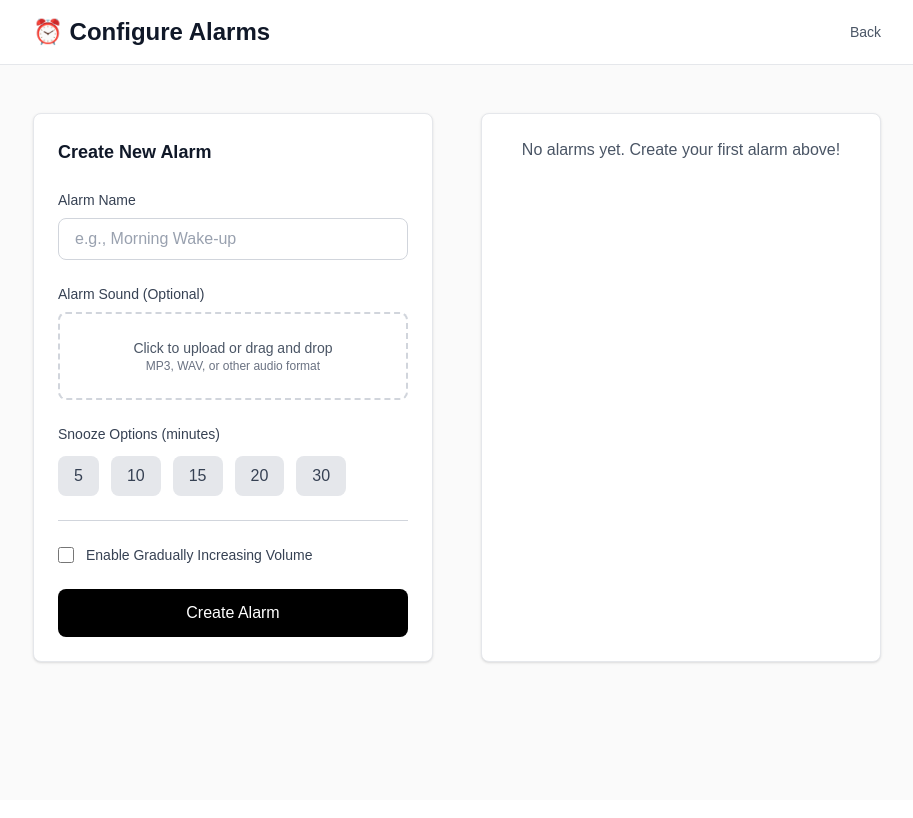
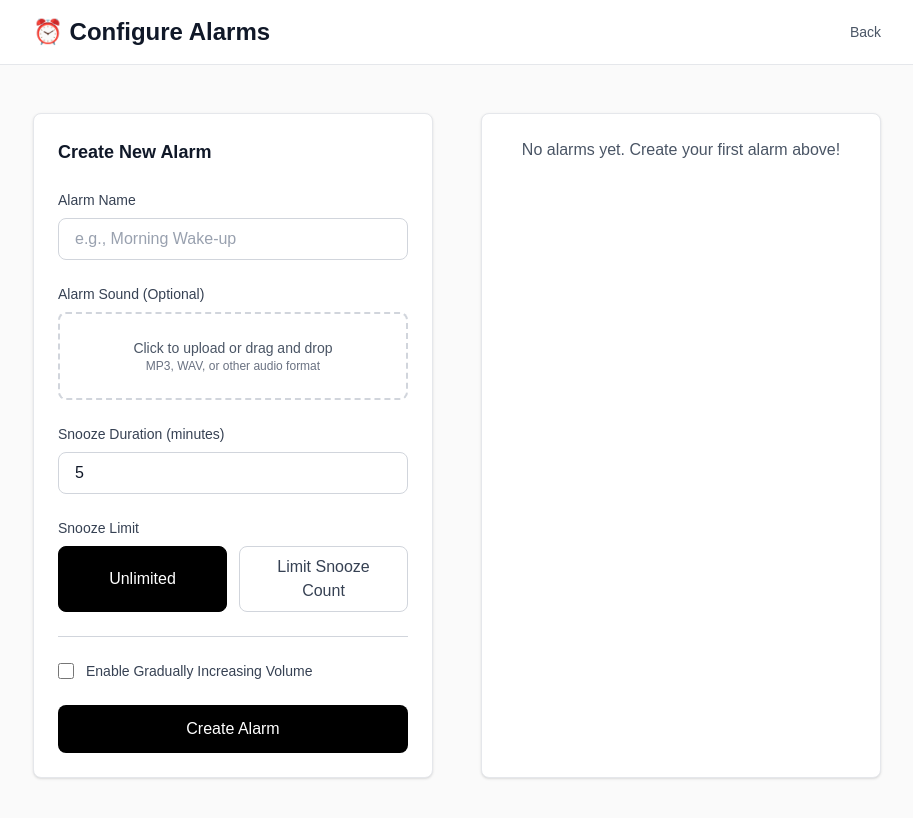
Before and after one commit to shahrierNafis/alarm-frontend, a Next.js app: page /configure in a window 1280 px wide. Shown: the top 818 px of the page, without its empty margins (183-1096 px from the left). Built offline with nearby package versions, Linux system fonts and the light colour scheme.

Commit message:
feat: update alarm functionality to support snooze duration and limit settings

```diff
--- a/app/components/AlarmForm.tsx
+++ b/app/components/AlarmForm.tsx
@@ -14,7 +14,9 @@ interface AlarmFormProps {
 export default function AlarmForm({ onSuccess, alarm, onEditCancel }: AlarmFormProps) {
   const [name, setName] = useState("");
   const [file, setFile] = useState<File | null>(null);
-  const [snoozeOptions, setSnoozeOptions] = useState<number[]>([]);
+  const [snoozeDuration, setSnoozeDuration] = useState<number>(5);
+  const [snoozeLimitType, setSnoozeLimitType] = useState<"unlimited" | "custom">("unlimited");
+  const [snoozeLimitValue, setSnoozeLimitValue] = useState<number>(3);
   const [volumeRampEnabled, setVolumeRampEnabled] = useState(false);
   const [startingVolume, setStartingVolume] = useState(20);
   const [volumeRampDuration, setVolumeRampDuration] = useState(30);
@@ -30,7 +32,14 @@ export default function AlarmForm({ onSuccess, alarm, onEditCancel }: AlarmFormP
   useEffect(() => {
     if (alarm) {
       setName(alarm.name);
-      setSnoozeOptions(alarm.snoozeOptions);
+      setSnoozeDuration(alarm.snoozeDuration ?? 5);
+      if (alarm.snoozeLimit === null || alarm.snoozeLimit === undefined) {
+        setSnoozeLimitType("unlimited");
+        setSnoozeLimitValue(3);
+      } else {
+        setSnoozeLimitType("custom");
+        setSnoozeLimitValue(alarm.snoozeLimit);
+      }
       setVolumeRampEnabled(alarm.volumeRampEnabled ?? false);
       setStartingVolume(alarm.startingVolume ?? 20);
       setVolumeRampDuration(alarm.volumeRampDuration ?? 30);
@@ -51,11 +60,7 @@ export default function AlarmForm({ onSuccess, alarm, onEditCancel }: AlarmFormP
     }
   };
 
-  const handleSnoozeOptionChange = (duration: number) => {
-    setSnoozeOptions((prev) =>
-      prev.includes(duration) ? prev.filter((d) => d !== duration) : [...prev, duration].sort((a, b) => a - b),
-    );
-  };
+  // Legacy handleSnoozeOptionChange removed
 
   const handleSubmit = async (e: FormEvent<HTMLFormElement>) => {
     e.preventDefault();
@@ -70,21 +75,29 @@ export default function AlarmForm({ onSuccess, alarm, onEditCancel }: AlarmFormP
         return;
       }
 
-      if (snoozeOptions.length === 0) {
-        setError("Please select at least one snooze option");
+      if (snoozeDuration <= 0) {
+        setError("Snooze duration must be at least 1 minute");
+        setIsLoading(false);
+        return;
+      }
+
+      if (snoozeLimitType === "custom" && snoozeLimitValue <= 0) {
+        setError("Snooze limit must be at least 1");
         setIsLoading(false);
         return;
       }
 
       // Prepare sound data
       const soundData = file ? new Blob([file], { type: file.type }) : undefined;
+      const snoozeLimit = snoozeLimitType === "custom" ? snoozeLimitValue : null;
 
       if (isEditMode && alarm) {
         // Update existing alarm
         await updateAlarm(alarm.id, {
           name: name.trim(),
           soundData: soundData || alarm.soundData, // Keep existing sound if not updating
-          snoozeOptions,
+          snoozeDuration,
+          snoozeLimit,
           volumeRampEnabled,
           startingVolume: volumeRampEnabled ? startingVolume : undefined,
           volumeRampDuration: volumeRampEnabled ? volumeRampDuration : undefined,
@@ -94,7 +107,8 @@ export default function AlarmForm({ onSuccess, alarm, onEditCancel }: AlarmFormP
         await addAlarm({
           name: name.trim(),
           soundData,
-          snoozeOptions,
+          snoozeDuration,
+          snoozeLimit,
           volumeRampEnabled,
           startingVolume: volumeRampEnabled ? startingVolume : undefined,
           volumeRampDuration: volumeRampEnabled ? volumeRampDuration : undefined,
@@ -103,7 +117,9 @@ export default function AlarmForm({ onSuccess, alarm, onEditCancel }: AlarmFormP
         // Reset form only when creating
         setName("");
         setFile(null);
-        setSnoozeOptions([]);
+        setSnoozeDuration(5);
+        setSnoozeLimitType("unlimited");
+        setSnoozeLimitValue(3);
         setVolumeRampEnabled(false);
         setStartingVolume(20);
         setVolumeRampDuration(30);
@@ -165,28 +181,74 @@ export default function AlarmForm({ onSuccess, alarm, onEditCancel }: AlarmFormP
         </div>
       </div>
 
-      {/* Snooze Options */}
+      {/* Snooze Duration */}
       <div>
-        <label className="block text-sm font-medium text-gray-700 dark:text-gray-300 mb-3">
-          Snooze Options (minutes)
+        <label htmlFor="snoozeDuration" className="block text-sm font-medium text-gray-700 dark:text-gray-300">
+          Snooze Duration (minutes)
         </label>
-        <div className="flex gap-3 flex-wrap">
-          {[5, 10, 15, 20, 30].map((duration) => (
+        <input
+          type="number"
+          id="snoozeDuration"
+          min="1"
+          value={snoozeDuration}
+          onChange={(e) => setSnoozeDuration(Math.max(1, parseInt(e.target.value) || 0))}
+          className="mt-2 w-full rounded-lg border border-gray-300 bg-white px-4 py-2 text-gray-900 placeholder-gray-400 focus:border-black focus:outline-none focus:ring-2 focus:ring-black/10 dark:border-gray-600 dark:bg-gray-800 dark:text-white dark:focus:border-white dark:focus:ring-white/20"
+          disabled={isLoading}
+          required
+        />
+      </div>
+
+      {/* Snooze Limit */}
+      <div>
+        <label className="block text-sm font-medium text-gray-700 dark:text-gray-300 mb-2">
+          Snooze Limit
+        </label>
+        <div className="flex gap-3 mb-3">
           <button
-              key={duration}
             type="button"
-              onClick={() => handleSnoozeOptionChange(duration)}
+            onClick={() => setSnoozeLimitType("unlimited")}
             disabled={isLoading}
-              className={`px-4 py-2 rounded-lg font-medium transition-colors ${
-                snoozeOptions.includes(duration)
-                  ? "bg-black text-white dark:bg-white dark:text-black"
-                  : "bg-gray-200 text-gray-700 hover:bg-gray-300 dark:bg-gray-700 dark:text-gray-200 dark:hover:bg-gray-600"
+            className={`flex-1 px-4 py-2 rounded-lg font-medium transition-colors border ${
+              snoozeLimitType === "unlimited"
+                ? "bg-black text-white border-black dark:bg-white dark:text-black dark:border-white"
+                : "bg-white text-gray-700 border-gray-300 hover:bg-gray-50 dark:bg-gray-800 dark:text-gray-300 dark:border-gray-600 dark:hover:bg-gray-750"
             }`}
           >
-              {duration}
+            Unlimited
           </button>
-          ))}
+          <button
+            type="button"
+            onClick={() => setSnoozeLimitType("custom")}
+            disabled={isLoading}
+            className={`flex-1 px-4 py-2 rounded-lg font-medium transition-colors border ${
+              snoozeLimitType === "custom"
+                ? "bg-black text-white border-black dark:bg-white dark:text-black dark:border-white"
+                : "bg-white text-gray-700 border-gray-300 hover:bg-gray-50 dark:bg-gray-800 dark:text-gray-300 dark:border-gray-600 dark:hover:bg-gray-750"
+            }`}
+          >
+            Limit Snooze Count
+          </button>
         </div>
+        {snoozeLimitType === "custom" && (
+          <div className="mt-2">
+            <label htmlFor="snoozeLimitValue" className="block text-xs font-medium text-gray-500 dark:text-gray-400 mb-1">
+              Max Snooze Count
+            </label>
+            <input
+              type="number"
+              id="snoozeLimitValue"
+              min="1"
+              value={snoozeLimitValue}
+              onChange={(e) => setSnoozeLimitValue(Math.max(1, parseInt(e.target.value) || 0))}
+              className="w-full rounded-lg border border-gray-300 bg-white px-4 py-2 text-gray-900 placeholder-gray-400 focus:border-black focus:outline-none focus:ring-2 focus:ring-black/10 dark:border-gray-600 dark:bg-gray-800 dark:text-white dark:focus:border-white dark:focus:ring-white/20"
+              disabled={isLoading}
+              required
+            />
+            <p className="text-xs text-gray-500 dark:text-gray-400 mt-1">
+              Alarm can be snoozed at most {snoozeLimitValue} {snoozeLimitValue === 1 ? "time" : "times"}.
+            </p>
+          </div>
+        )}
       </div>
 
       {/* Volume Ramp Settings */}
--- a/app/components/AlarmList.tsx
+++ b/app/components/AlarmList.tsx
@@ -60,7 +60,7 @@ export default function AlarmList({ onEditAlarm }: AlarmListProps) {
           >
             <h3 className="font-semibold text-gray-900 dark:text-white">{alarm.name}</h3>
             <p className="text-sm text-gray-600 dark:text-gray-400 mt-1">
-              Snooze: {alarm.snoozeOptions.join(", ")} min
+              Snooze: {alarm.snoozeDuration} min ({alarm.snoozeLimit === null || alarm.snoozeLimit === undefined ? "Unlimited" : `Max ${alarm.snoozeLimit}x`})
             </p>
             <p className="text-xs text-gray-500 dark:text-gray-500 mt-2">
               Sound: {alarm.soundData ? "Custom" : "Default"}
--- a/app/components/AlarmPlayer.tsx
+++ b/app/components/AlarmPlayer.tsx
@@ -13,7 +13,7 @@ export default function AlarmPlayer({ alarm }: AlarmPlayerProps) {
   const [isPaused, setIsPaused] = useState(false);
   const [snoozeActive, setSnoozeActive] = useState(false);
   const [snoozeRemaining, setSnoozeRemaining] = useState(0);
-  const [selectedSnoozeDuration, setSelectedSnoozeDuration] = useState(alarm.snoozeOptions[0] || 5);
+  const [snoozeCount, setSnoozeCount] = useState(0);
   const [volumeRampActive, setVolumeRampActive] = useState(false);
   const audioBufferRef = useRef<AudioBuffer | null>(null);
   const snoozeIntervalRef = useRef<NodeJS.Timeout | null>(null);
@@ -67,8 +67,13 @@ export default function AlarmPlayer({ alarm }: AlarmPlayerProps) {
     window.location.href = "/";
   }, []);
 
+  const snoozeDuration = alarm.snoozeDuration ?? 5;
+  const isSnoozeLimitReached = alarm.snoozeLimit !== null && alarm.snoozeLimit !== undefined && snoozeCount >= alarm.snoozeLimit;
+
   const handleSnooze = useCallback(() => {
-    audioPlayer.startSnooze(selectedSnoozeDuration, (remaining) => {
+    if (isSnoozeLimitReached) return;
+
+    audioPlayer.startSnooze(snoozeDuration, (remaining) => {
       setSnoozeRemaining(remaining);
       if (remaining <= 0) {
         setSnoozeActive(false);
@@ -77,8 +82,9 @@ export default function AlarmPlayer({ alarm }: AlarmPlayerProps) {
 
     setSnoozeActive(true);
     setIsPaused(true);
-    setSnoozeRemaining(selectedSnoozeDuration * 60 * 1000);
-  }, [selectedSnoozeDuration]);
+    setSnoozeRemaining(snoozeDuration * 60 * 1000);
+    setSnoozeCount((prev) => prev + 1);
+  }, [snoozeDuration, isSnoozeLimitReached]);
 
   return (
     <div className="w-full flex flex-col items-center justify-center gap-8">
@@ -105,24 +111,23 @@ export default function AlarmPlayer({ alarm }: AlarmPlayerProps) {
         </div>
       )}
 
-      {/* Snooze Duration Selector (shown when not snoozed) */}
-      {!snoozeActive && isPlaying && (
-        <div className="text-center">
-          <p className="text-sm text-gray-600 dark:text-gray-400 mb-3">Snooze duration:</p>
-          <div className="flex gap-2 justify-center flex-wrap">
-            {alarm.snoozeOptions.map((duration) => (
-              <button
-                key={duration}
-                onClick={() => setSelectedSnoozeDuration(duration)}
-                className={`px-4 py-2 rounded-lg font-medium transition-colors ${
-                  selectedSnoozeDuration === duration
-                    ? "bg-black text-white dark:bg-white dark:text-black"
-                    : "bg-gray-300 text-gray-800 hover:bg-gray-400 dark:bg-gray-700 dark:text-gray-200 dark:hover:bg-gray-600"
-                }`}
-              >
-                {duration}m
-              </button>
-            ))}
+      {/* Snooze Config & Status Info */}
+      {isPlaying && (
+        <div className="text-center bg-gray-50 dark:bg-zinc-900 px-6 py-4 rounded-xl shadow-inner border border-gray-150 dark:border-zinc-800 w-full max-w-sm">
+          <p className="text-sm text-gray-500 dark:text-gray-400">
+            Snooze duration: <span className="font-semibold text-black dark:text-white">{snoozeDuration} min</span>
+          </p>
+          <div className="text-sm mt-1 text-gray-500 dark:text-gray-400">
+            {alarm.snoozeLimit === null || alarm.snoozeLimit === undefined ? (
+              <p>Snoozed: <span className="font-semibold text-black dark:text-white">{snoozeCount}</span> times (Unlimited)</p>
+            ) : (
+              <div>
+                <p>Snoozed: <span className="font-semibold text-black dark:text-white">{snoozeCount}</span> of <span className="font-semibold text-black dark:text-white">{alarm.snoozeLimit}</span> times</p>
+                {isSnoozeLimitReached && (
+                  <span className="block text-red-500 font-bold mt-1 text-xs animate-bounce">⚠️ Snooze limit reached!</span>
+                )}
+              </div>
+            )}
           </div>
         </div>
       )}
@@ -131,7 +136,7 @@ export default function AlarmPlayer({ alarm }: AlarmPlayerProps) {
       <div className="flex gap-4 flex-wrap justify-center">
         <button
           onClick={handleSnooze}
-          disabled={!isPlaying || snoozeActive}
+          disabled={!isPlaying || snoozeActive || isSnoozeLimitReached}
           className="px-8 py-4 rounded-lg bg-yellow-500 text-white font-semibold text-lg hover:bg-yellow-600 disabled:opacity-50 disabled:cursor-not-allowed transition-colors"
         >
           💤 Snooze
--- a/lib/db.ts
+++ b/lib/db.ts
@@ -8,11 +8,26 @@ interface StoredAlarm {
   id: string;
   name: string;
   soundData?: Blob;
-  snoozeOptions: number[];
+  snoozeDuration: number;
+  snoozeLimit: number | null;
   createdAt: number;
   volumeRampEnabled?: boolean;
   startingVolume?: number;
   volumeRampDuration?: number;
+}
+
+// Helper to migrate legacy alarms containing snoozeOptions
+function migrateAlarm(alarm: any): StoredAlarm {
+  if (!alarm) return alarm;
+  if (typeof alarm.snoozeDuration !== "number") {
+    const defaultDuration = (alarm.snoozeOptions && alarm.snoozeOptions[0]) || 5;
+    return {
+      ...alarm,
+      snoozeDuration: defaultDuration,
+      snoozeLimit: alarm.snoozeLimit !== undefined ? alarm.snoozeLimit : null,
+    };
+  }
+  return alarm;
 }
 
 let db: IDBDatabase | null = null;
@@ -64,7 +79,7 @@ export async function getAlarm(id: string): Promise<StoredAlarm | undefined> {
     const request = store.get(id);
 
     request.onerror = () => reject(request.error);
-    request.onsuccess = () => resolve(request.result);
+    request.onsuccess = () => resolve(migrateAlarm(request.result));
   });
 }
 
@@ -78,8 +93,9 @@ export async function getAlarmByName(name: string): Promise<StoredAlarm | undefi
 
     request.onerror = () => reject(request.error);
     request.onsuccess = () => {
-      const results = request.result as StoredAlarm[];
-      resolve(results.find((alarm) => alarm.name === name));
+      const results = request.result as any[];
+      const found = results.find((alarm) => alarm.name === name);
+      resolve(found ? migrateAlarm(found) : undefined);
     };
   });
 }
@@ -93,7 +109,10 @@ export async function getAllAlarms(): Promise<StoredAlarm[]> {
     const request = store.getAll();
 
     request.onerror = () => reject(request.error);
-    request.onsuccess = () => resolve(request.result || []);
+    request.onsuccess = () => {
+      const results = request.result || [];
+      resolve(results.map(migrateAlarm));
+    };
   });
 }
 
--- a/lib/types.ts
+++ b/lib/types.ts
@@ -4,7 +4,8 @@ export interface Alarm {
   id: string; // unique identifier
   name: string; // alarm name (used in URL)
   soundData?: Blob; // audio file blob
-  snoozeOptions: number[]; // snooze durations in minutes (e.g., [5, 10, 15])
+  snoozeDuration: number; // custom snooze duration in minutes
+  snoozeLimit: number | null; // maximum times snooze can be triggered (null for unlimited)
   createdAt: number; // timestamp
   volumeRampEnabled?: boolean; // whether to gradually increase volume
   startingVolume?: number; // starting volume as percentage (0-100)
```
Lines whose indentation alone changed are shown as unchanged.
